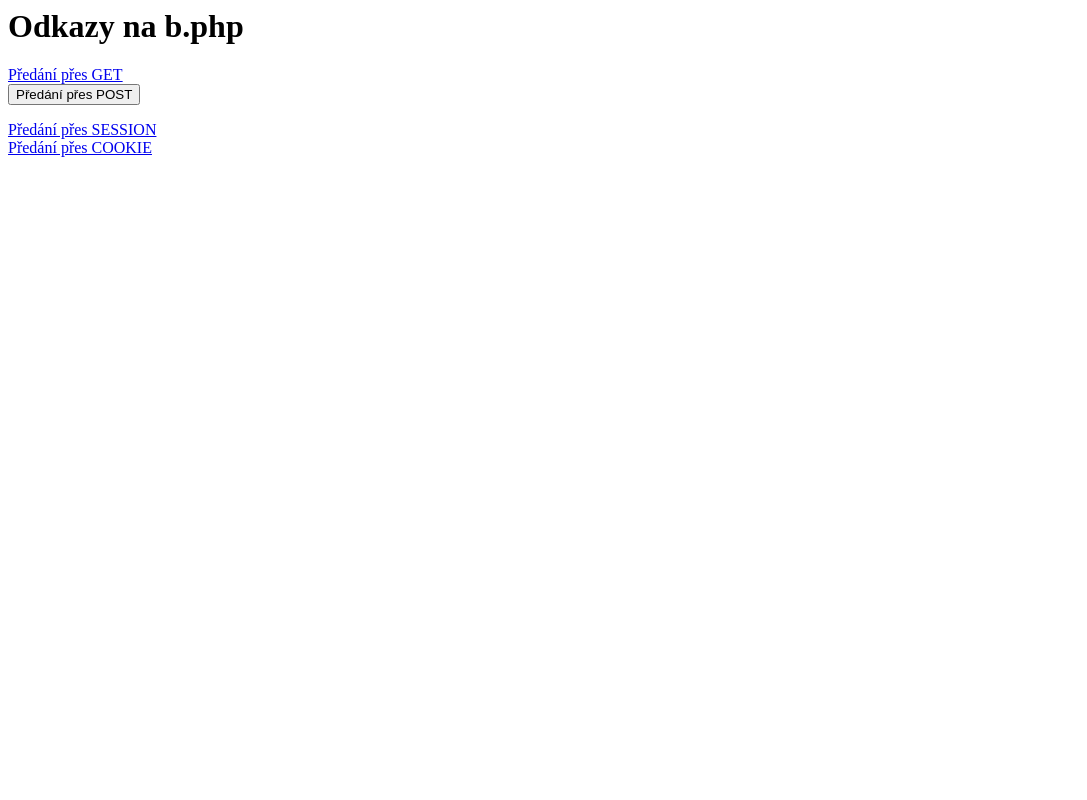
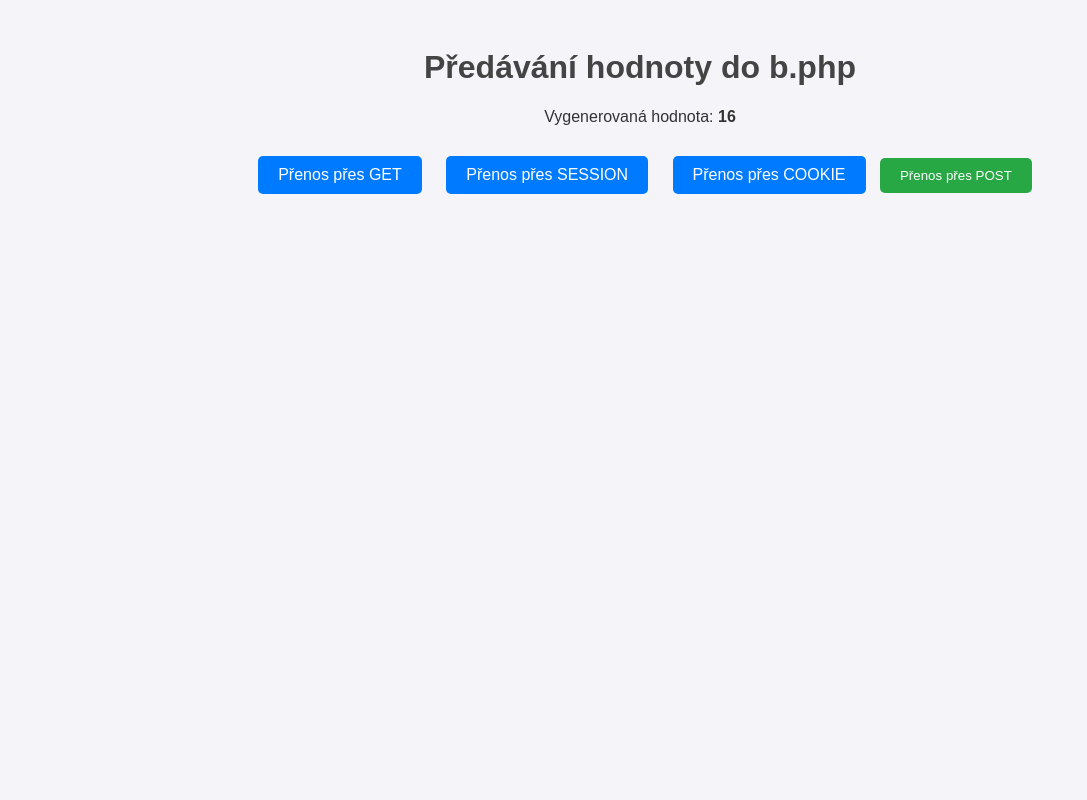
Before and after one commit to Las222/school, a PHP site: page /a.php in a window 1280 px wide. Shown: the whole page, without its empty margins (0-1087 px from the left). Run offline with PHP 8.4, Linux system fonts and the light colour scheme.

Commit message:
Update a.php

```diff
--- a/General/NumberGen-DataSend/a.php
+++ b/General/NumberGen-DataSend/a.php
@@ -1,25 +1,59 @@
 <?php
-// Vygenerujeme náhodné číslo
+session_start(); // Zahájení sessionu :p
+
+// Generace jedné náhodné hodnoty o.o
 $randomValue = rand(1, 100);
 
-// Zobrazíme různé odkazy na b.php
-echo "<h1>Odkazy na b.php</h1>";
-
-// Předání přes URL (GET)
-echo "<a href='b.php?value=$randomValue'>Předání přes GET</a><br>";
-
-// Předání přes formulář (POST)
-echo "<form action='b.php' method='post'>
-        <input type='hidden' name='value' value='$randomValue'>
-        <button type='submit'>Předání přes POST</button>
-      </form>";
-
-// Předání přes SESSION
-session_start();
+// Uložení náhodné hodnoty do SESSION a COOKIE (sušenky :3) pro pozdější přístup
 $_SESSION['value'] = $randomValue;
-echo "<a href='b.php?method=session'>Předání přes SESSION</a><br>";
-
-// Předání přes COOKIE
-setcookie('value', $randomValue, time() + 3600, "/");
-echo "<a href='b.php?method=cookie'>Předání přes COOKIE</a><br>";
+setcookie("value", $randomValue, time() + 3600); // Platnost 1 hodinu TwT
 ?>
+<!DOCTYPE html>
+<html lang="cs">
+<head>
+    <meta charset="UTF-8">
+    <meta name="viewport" content="width=device-width, initial-scale=1.0">
+    <title>Předání hodnoty</title>
+    <style>
+        body {
+            font-family: Arial, sans-serif;
+            text-align: center;
+            padding: 20px;
+            background-color: #f4f4f9;
+            color: #333;
+        }
+        h1 {
+            color: #444;
+        }
+        .link-container {
+            margin-top: 20px;
+        }
+        a {
+            display: inline-block;
+            margin: 10px;
+            padding: 10px 20px;
+            text-decoration: none;
+            background-color: #007BFF;
+            color: #fff;
+            border-radius: 5px;
+            font-size: 16px;
+        }
+        a:hover {
+            background-color: #0056b3;
+        }
+    </style>
+</head>
+<body>
+    <h1>Předávání hodnoty do b.php</h1>
+    <p>Vygenerovaná hodnota: <strong><?php echo $randomValue; ?></strong></p>
+    <div class="link-container">
+        <a href="b.php?value=<?php echo $randomValue; ?>">Přenos přes GET</a>
+        <a href="b.php?method=session">Přenos přes SESSION</a>
+        <a href="b.php?method=cookie">Přenos přes COOKIE</a>
+        <form action="b.php" method="post" style="display: inline;">
+            <input type="hidden" name="value" value="<?php echo $randomValue; ?>">
+            <button type="submit" style="background-color: #28a745; color: white; border: none; padding: 10px 20px; border-radius: 5px; cursor: pointer;">Přenos přes POST</button>
+        </form>
+    </div>
+</body>
+</html>
```
